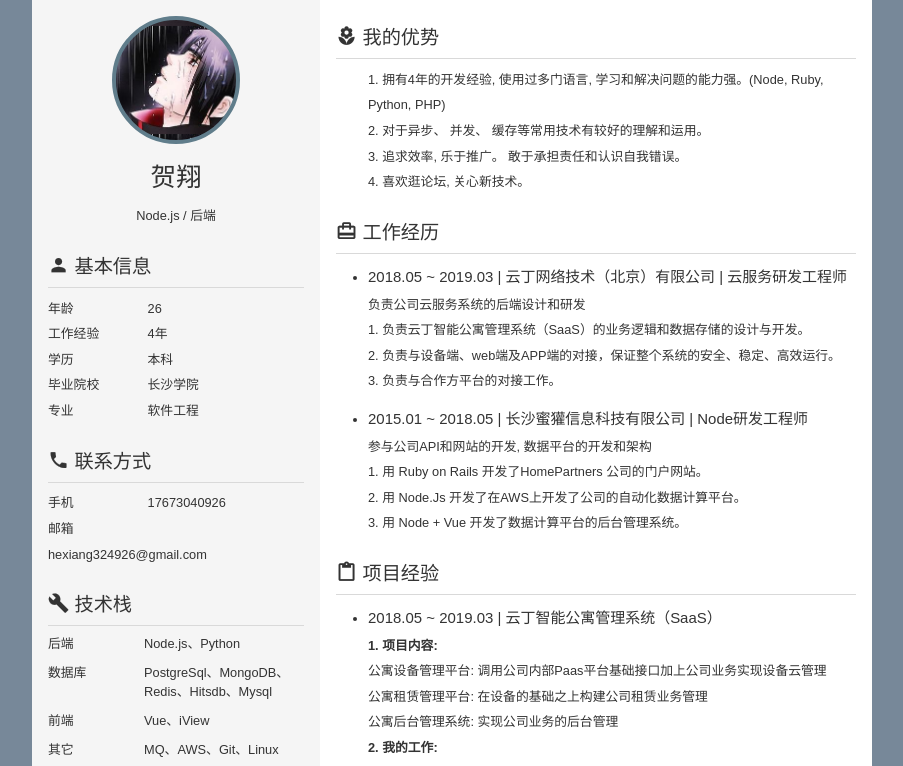
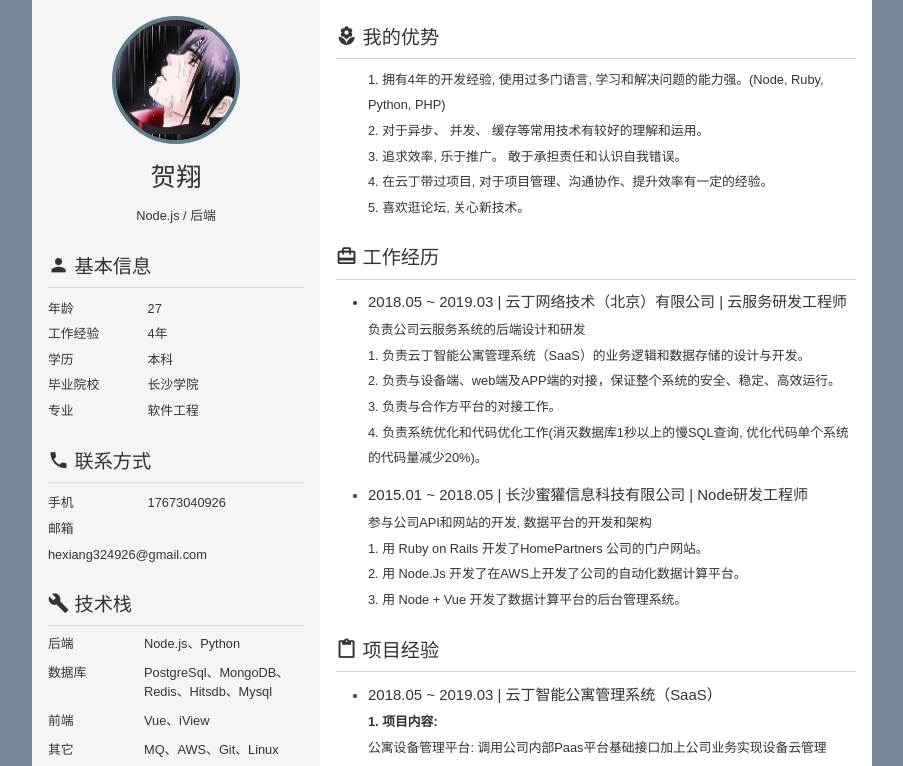
Before and after one commit to Syuusuke/resume, a plain HTML site: page index.html in a window 1280 px wide. Shown: the top 766 px of the page, without its empty margins (188-1091 px from the left). Drawn offline with nearby package versions, Linux system fonts and the light colour scheme; a script that the page names is missing.

Commit message:
2019-07-26

```diff
--- a/index.html
+++ b/index.html
@@ -36,7 +36,7 @@
         <ul class="info-list">
           <li>
             <label class="left-label">年龄</label>
-            <label class="label-value">26</label>
+            <label class="label-value">27</label>
           </li>
           <li>
             <label class="left-label">工作经验</label>
@@ -166,7 +166,8 @@
           <p>1. 拥有4年的开发经验, 使用过多门语言, 学习和解决问题的能力强。(Node, Ruby, Python, PHP)</p>
           <p>2. 对于异步、 并发、 缓存等常用技术有较好的理解和运用。</p>
           <p>3. 追求效率, 乐于推广。 敢于承担责任和认识自我错误。</p>
-          <p>4. 喜欢逛论坛, 关心新技术。</p>
+          <p>4. 在云丁带过项目, 对于项目管理、沟通协作、提升效率有一定的经验。</p>
+          <p>5. 喜欢逛论坛, 关心新技术。</p>
         </ul>
       </div>
       <div class="work info-unit right-list">
@@ -181,6 +182,7 @@
             <p>1. 负责云丁智能公寓管理系统（SaaS）的业务逻辑和数据存储的设计与开发。</p>
             <p>2. 负责与设备端、web端及APP端的对接，保证整个系统的安全、稳定、高效运行。</p>
             <p>3. 负责与合作方平台的对接工作。</p>
+            <p>4. 负责系统优化和代码优化工作(消灭数据库1秒以上的慢SQL查询, 优化代码单个系统的代码量减少20%)。</p>
           </li>
           <li>
             <h3>2015.01 ~ 2018.05 | 长沙蜜獾信息科技有限公司 | Node研发工程师</h3>
@@ -189,7 +191,7 @@
             <p>2. 用 Node.Js 开发了在AWS上开发了公司的自动化数据计算平台。</p>
             <p>3. 用 Node + Vue 开发了数据计算平台的后台管理系统。</p>
           </li>
-        </ul class="experience-list">
+        </ul>
       </div>
       <div class="project info-unit right-list">
         <h2 class="info-header">
@@ -249,7 +251,7 @@
               <b>4. 项目收获:</b> AWS 给我们项目组带来了全新的设计模式和理念, 也迎来了不少的挑战。 接触了前端开发, 接触了微服务的概念, 学习了异步编程, 处理了高并发问题。并实现了众多复杂的数据计算逻辑, 熟悉了前端开发对我的代码水平、 编程风格都有不小的提升。
             </p>
           </li>
-          <li>
+          <!-- <li>
             <h3>2015.01 ~ 2015.12 | 房屋经纪人门户网站</h3>
             <p><b>1. 项目内容:</b> 该项目是美国 HomePartners 房产经济公司提供给旗下房产经济人使用的平台, 是 HomePartners 公司重要的业务数据入口之一。</p>
             <p><b>2. 技术架构:</b> Ruby on Rails + Mysql 的传统 MVC 开发模式</p>
@@ -257,7 +259,7 @@
             <p>
               <b>4. 项目收获:</b> 离开学校之后做的第一个大型的项目, 由于之前没有接触过 Ruby 语言和实战经验的缺乏, 项目初期遇到许多问题和挑战。当然对于公司开发和项目管理模式的不熟悉也是问题之一, 所谓熟能生巧, 后期收获颇丰, 不仅增强了对技术的熟练, 而且提高了自主学习以及解决问题的能力, 对我后面的工作产生了巨大的影响。
             </p>
-          </li>
+          </li> -->
         </ul>
       </div>
       <!-- <div class="trophy info-unit">
```
Also changed, not shown: 1 other file.
